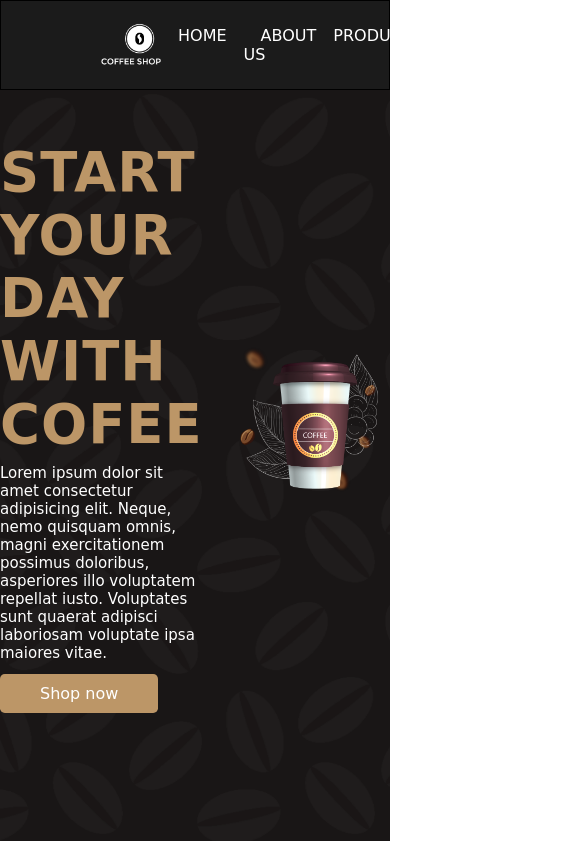
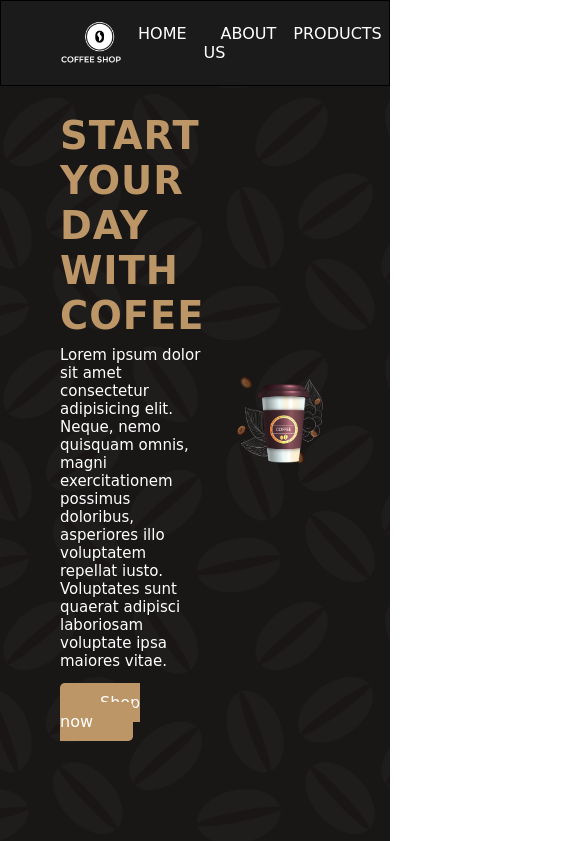
Before and after one commit to Samudika0000/Coffee_Shop, a website: page index.html in a window 390 px wide. Shown: the top 841 px of the page, 585 px wide, since content can reach past the window. Drawn offline with nearby package versions, Linux system fonts and the light colour scheme.

Commit message:
Update style.css

```diff
--- a/style.css
+++ b/style.css
@@ -20,6 +20,7 @@
 
 section{
     padding: 50px 100;
+
 }
 
 img{
@@ -161,7 +162,7 @@ header{
 
 .about{
     display: grid;
-    grid-template-columns: repeat(auto-fit,minmax(17rem,auto));
+    grid-template-columns: repeat(auto-fit,minmax(0.8rem,auto));
     gap: 1.5rem;
 }
 .about-img img{
@@ -328,3 +329,15 @@ header{
     row-gap: 0.5rem;
 
 }
+@media(max-width : 1050px){
+    header{
+        padding:16px 60px;
+    }
+    section{
+        padding: 50px 60px;
+    }
+    .home-text h1{
+        font-size: 2.4rem;
+
+    }
+}
```
